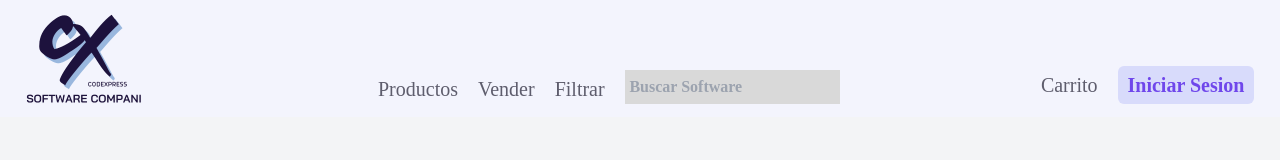
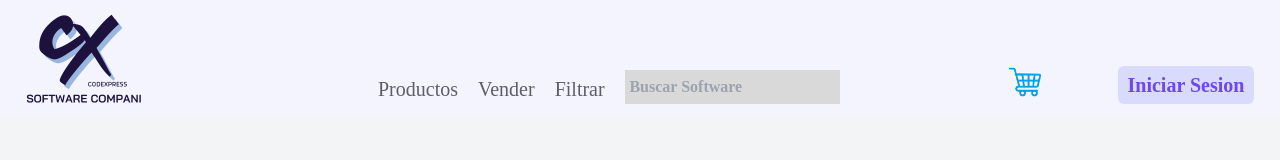
Before and after one commit to RLuna-1/ecommerce-pf-11, a React (Create React App) app in the folder client/: page /detail in a window 1280 px wide. Shown: the top 160 px of the page. Built offline with nearby package versions, Linux system fonts and the light colour scheme.

Commit message:
Se agrega el icono carrito

```diff
--- a/client/src/components/Nav.jsx
+++ b/client/src/components/Nav.jsx
@@ -2,6 +2,7 @@ import React from "react";
 import {Link, useLocation} from "react-router-dom"
 import styles from "../css/Nav.module.css"
 import LogoClaro from "../img/LogoClaro.png"
+import Carrito from "../img/Carrito.png"
 //import LogoOscuro from "../img/LogoOscuro.png"
 
 const Nav = () => {
@@ -22,7 +23,7 @@ const Nav = () => {
 
             <div className={styles.DivLogin}>
                 {pathname === "/" && <Link to="/home"><button className={styles.ButtonNav}>Ingresar</button> </Link>}
-                {(pathname !== "/" && pathname !== "/carrito") && <Link to="/carrito"> <button className={styles.ButtonNav}>Carrito</button> </Link>}
+                {(pathname !== "/" && pathname !== "/carrito") && <Link to="/carrito"> <button className={styles.Carrito}><img src={Carrito} alt="Carrito"/></button> </Link>}
                 <Link to="/login"> <button className={styles.Iniciar}>Iniciar Sesion</button> </Link>
                 {/*<Link to="/"> <button className={styles.Cerrar}>Cerrar Sesion</button> </Link>*/}
             </div>
--- a/client/src/css/Nav.module.css
+++ b/client/src/css/Nav.module.css
@@ -32,11 +32,15 @@
     margin-top: 0.2em;
 }
 
+.Carrito {
+    max-width: 30%;
+}
+
 .DivLogin{
     width: 20%;
     display: flex;
     justify-content: right;
-    right: 0;
+    align-items: center;
 }
 
 .Iniciar {
@@ -50,6 +54,7 @@
     line-height: 30px;
     color: #6F47EB;
     padding: 0.2em 0.5em;
+    white-space: nowrap;
 }
 
 .Cerrar {
```
Also changed, not shown: client/src/img/Carrito.png (added).
